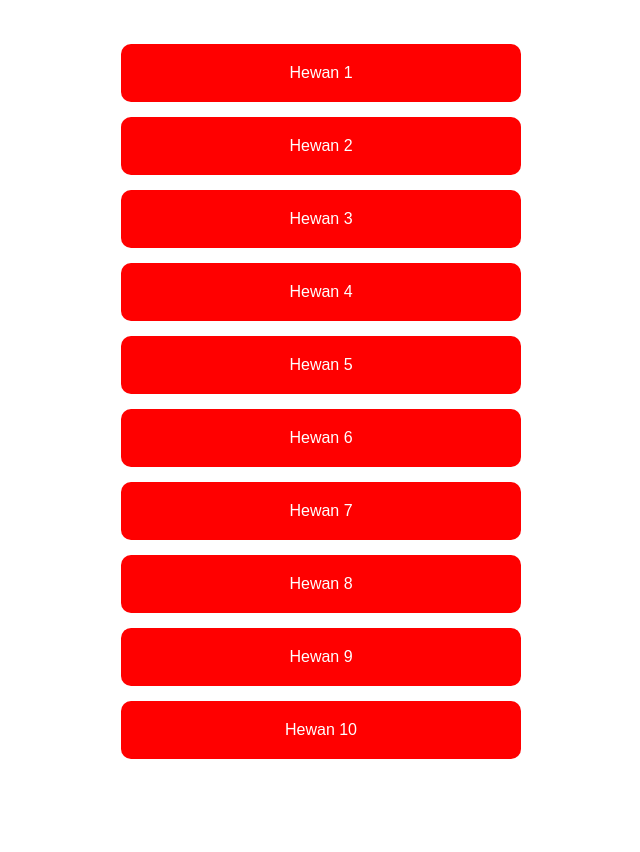
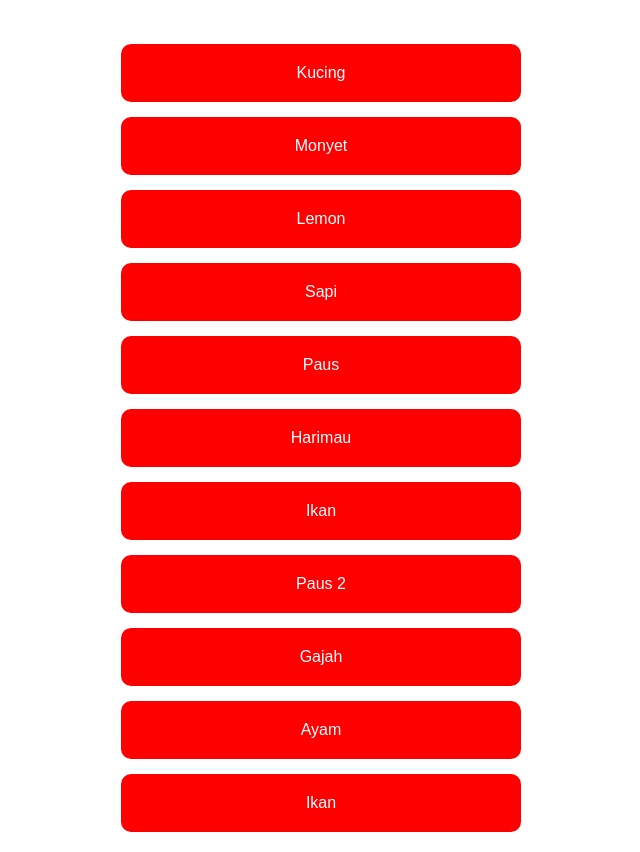
Before and after one commit to PengabdianPKTC/PengabdianPKTC.github.io, a plain HTML site: page index.html in a window 1280 px wide. Shown: the part 133-985 px from the top of the page, without its empty margins (319-959 px from the left). Before the commit the page ends 912 px from the top, so only its background shows below. Drawn offline with Linux system fonts and the light colour scheme.

Commit message:
Update index.html

```diff
--- a/index.html
+++ b/index.html
@@ -61,16 +61,17 @@
     <br>Pengenalan Binatang</h1>
 
   <div class="button-grid">
-    <a class="link-button" href="https://asblr.com/3a1e66" target="_blank">Hewan 1</a>
-    <a class="link-button" href="https://asblr.com/38a9b2" target="_blank">Hewan 2</a>
-    <a class="link-button" href="https://asblr.com/7b3d07" target="_blank">Hewan 3</a>
-    <a class="link-button" href="https://asblr.com/3151ad" target="_blank">Hewan 4</a>
-    <a class="link-button" href="https://asblr.com/fae02f" target="_blank">Hewan 5</a>
-    <a class="link-button" href="https://asblr.com/bb360e" target="_blank">Hewan 6</a>
-    <a class="link-button" href="https://asblr.com/6973d8" target="_blank">Hewan 7</a>
-    <a class="link-button" href="https://asblr.com/680a6e" target="_blank">Hewan 8</a>
-    <a class="link-button" href="https://asblr.com/d03123" target="_blank">Hewan 9</a>
-    <a class="link-button" href="https://asblr.com/3fc443" target="_blank">Hewan 10</a>
+    <a class="link-button" href="https://asblr.com/3a1e66" target="_blank">Kucing</a>
+    <a class="link-button" href="https://asblr.com/38a9b2" target="_blank">Monyet</a>
+    <a class="link-button" href="https://asblr.com/7b3d07" target="_blank">Lemon</a>
+    <a class="link-button" href="https://asblr.com/3151ad" target="_blank">Sapi</a>
+    <a class="link-button" href="https://asblr.com/fae02f" target="_blank">Paus</a>
+    <a class="link-button" href="https://asblr.com/bb360e" target="_blank">Harimau</a>
+    <a class="link-button" href="https://asblr.com/6973d8" target="_blank">Ikan</a>
+    <a class="link-button" href="https://asblr.com/680a6e" target="_blank">Paus 2</a>
+    <a class="link-button" href="https://asblr.com/d03123" target="_blank">Gajah</a>
+    <a class="link-button" href="https://asblr.com/3fc443" target="_blank">Ayam</a>
+    <a class="link-button" href="https://asblr.com/37f4c8" target="_blank">Ikan</a>
   </div>
 
 </body>
```
